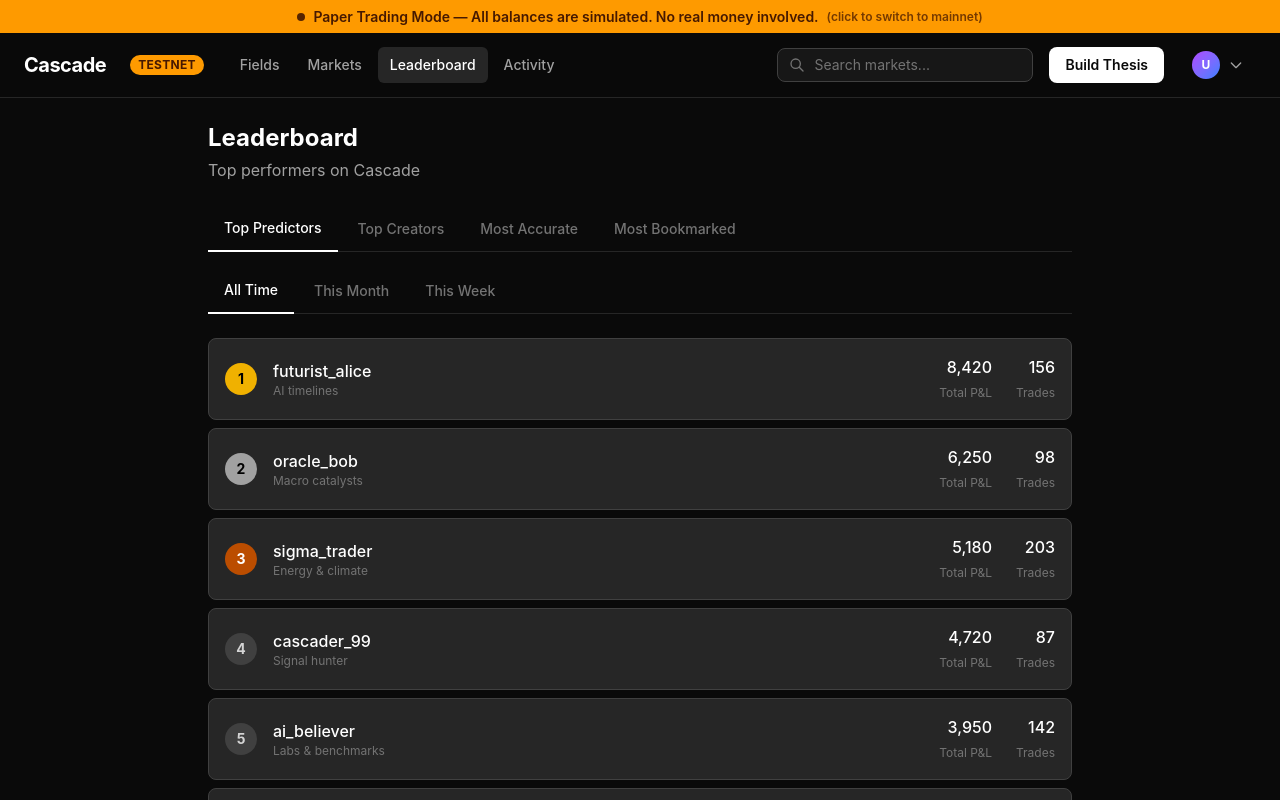
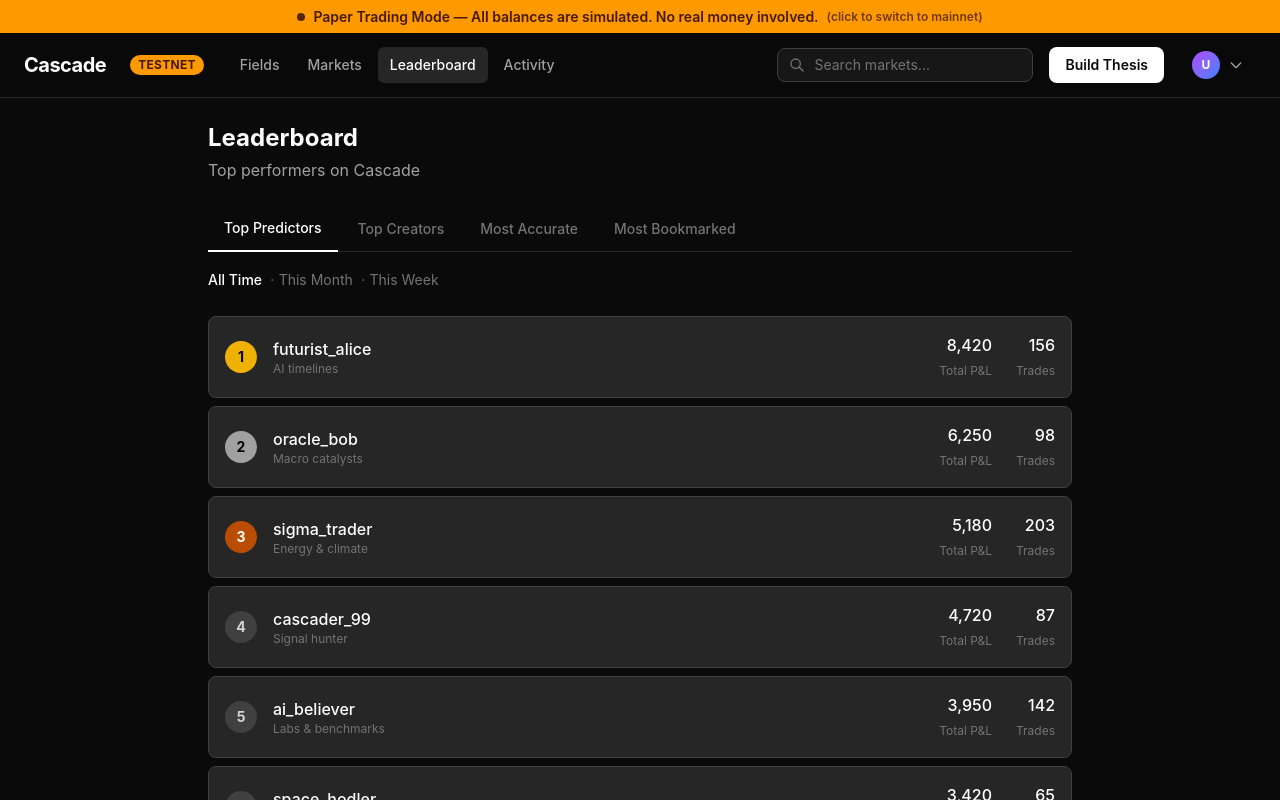
Before and after one commit to pablof7z/cascade, a React (Vite) app: page /leaderboard in a window 1280 px wide. Shown: the top 800 px of the page. Built offline with nearby package versions, Linux system fonts and the light colour scheme.

Commit message:
Replace leaderboard time filter tabs with dot-separated text toggle

```diff
--- a/src/Leaderboard.tsx
+++ b/src/Leaderboard.tsx
@@ -146,20 +146,22 @@ export default function Leaderboard({ markets = {} }: LeaderboardProps) {
       </nav>
 
       {/* Time filter */}
-      <div className="flex gap-1 border-b border-neutral-800 mb-6">
-        {timeFilters.map((filter) => (
+      <div className="flex items-center gap-1 mb-6">
+        {timeFilters.map((filter, i) => (
+          <span key={filter} className="flex items-center">
+            {i > 0 && <span className="text-neutral-600 mx-1">·</span>}
             <button
-            key={filter}
               type="button"
-            className={`px-4 py-3 text-sm font-medium transition-colors ${
+              className={`text-sm transition-colors ${
                 timeFilter === filter
-                ? '-mb-px border-b-2 border-white text-white'
+                  ? 'text-white font-medium'
                   : 'text-neutral-500 hover:text-neutral-300'
               }`}
               onClick={() => setTimeFilter(filter)}
             >
               {filter}
             </button>
+          </span>
         ))}
       </div>
 
```
Lines whose indentation alone changed are shown as unchanged.
